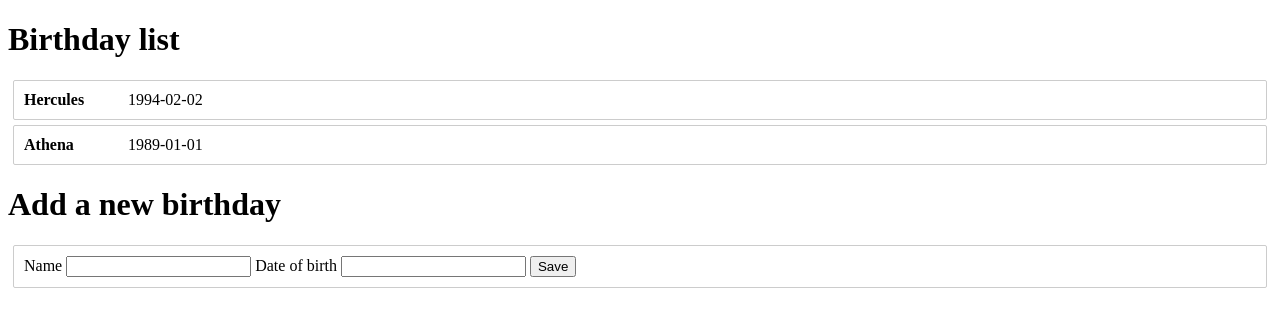
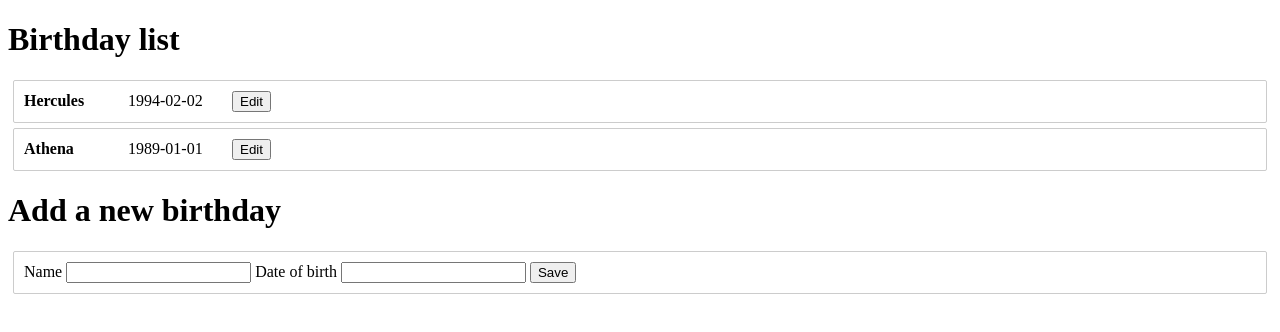
Before and after one commit to PacktPublishing/Svelte-with-Test-Driven-Development, a SvelteKit app: page /birthdays in a window 1280 px wide. Shown: the top 332 px of the page. Built offline with nearby package versions, Linux system fonts and the light colour scheme.

Commit message:
Update the form to set the id and add an edit form

```diff
--- a/src/routes/birthdays/+page.svelte
+++ b/src/routes/birthdays/+page.svelte
@@ -4,21 +4,37 @@
 
 	export let data;
 	export let form = undefined;
+
+	let editing = form?.id ? form : null;
 </script>
 
 <h1>Birthday list</h1>
 <ol>
 	{#each data.birthdays as birthday}
 		<li>
-			<Birthday {...birthday} />
+			{#if editing?.id === birthday.id}
+				<BirthdayForm form={editing} />
+			{:else}
+				<Birthday
+					name={birthday.name}
+					dob={birthday.dob}
+				/>
+			{/if}
+			{#if !editing}
+				<button on:click={() => (editing = birthday)}
+					>Edit</button
+				>
+			{/if}
 		</li>
 	{/each}
 </ol>
 
-<h1>Add a new birthday</h1>
-<div>
-	<BirthdayForm {form} />
-</div>
+{#if !editing}
+	<h1>Add a new birthday</h1>
+	<div>
+		<BirthdayForm {form} />
+	</div>
+{/if}
 
 <style>
 	ol {
--- a/src/routes/birthdays/BirthdayForm.svelte
+++ b/src/routes/birthdays/BirthdayForm.svelte
@@ -7,6 +7,9 @@
 {/if}
 
 <form method="post" name="birthday">
+	{#if form?.id}
+		<input type="hidden" name="id" value={form.id} />
+	{/if}
 	<label>
 		Name
 		<input
```
Also changed, not shown: 2 other files (tests, documents, lock files or other folders).
